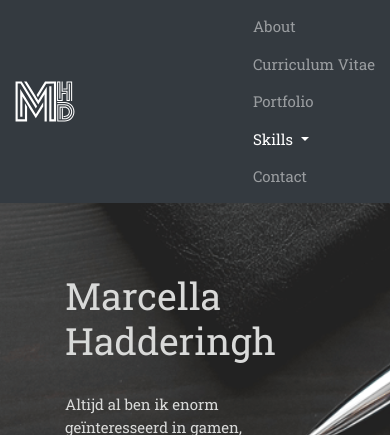
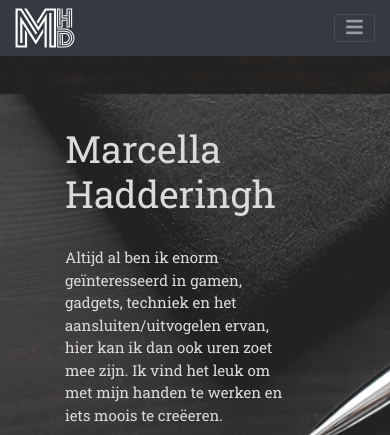
Before and after one commit to MarcellaHadderingh/Cv, a PHP site: page / in a window 390 px wide; the page is wider, and only the part inside the window is pictured. Shown: the part 750-1185 px from the top of that part. Run offline with PHP 8.4, Linux system fonts and the light colour scheme; some libraries are stand-ins or nearby versions.

Commit message:
hamburger menu

```diff
--- a/index.php
+++ b/index.php
@@ -40,6 +40,11 @@
     <!--Nav-->
     <nav class="navbar navbar-expand-sm bg-dark navbar-dark sticky-top">
         <a href="/index.php"><img src="foto/mhd-logo-white.svg" alt="logo"></a>
+        <button class="navbar-toggler toggler-example" type="button" data-toggle="collapse" data-target="#navbarSupportedContent1"
+    aria-controls="navbarSupportedContent1" aria-expanded="false" aria-label="Toggle navigation"><span class="dark-blue-text"><i
+        class="fas fa-bars fa-1x"></i></span></button>
+
+        <div class="collapse navbar-collapse" id="navbarSupportedContent1">
         <ul class="navbar-nav">
             <li class="nav-item">
                 <a class="nav-link" href="#section1">About</a>
```
